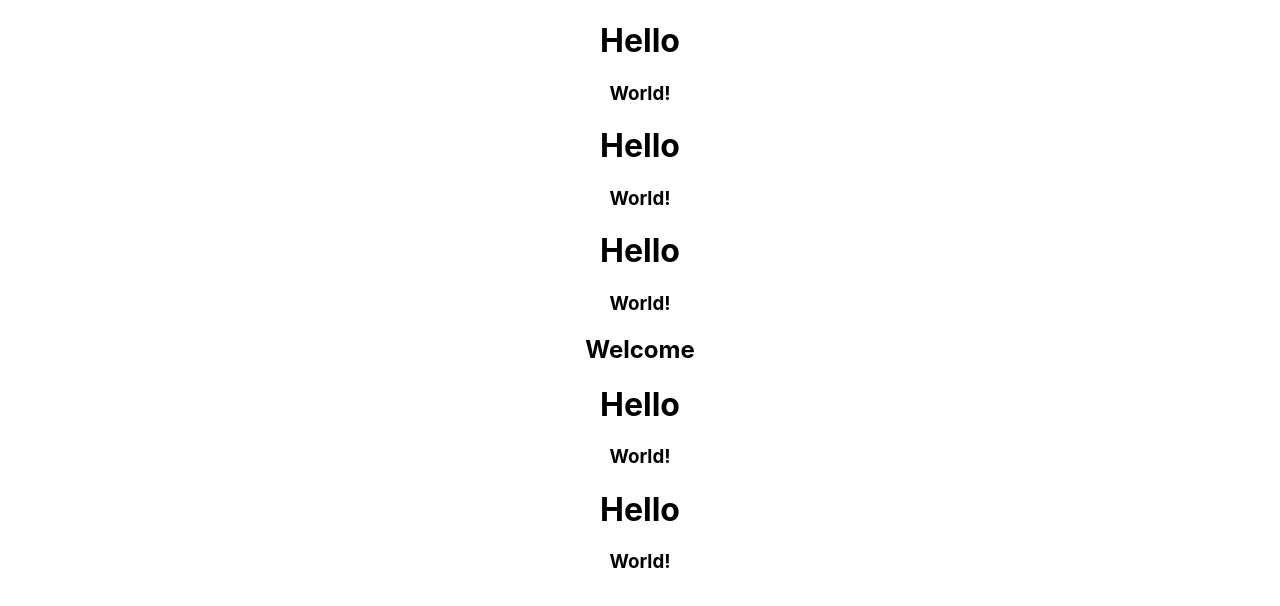
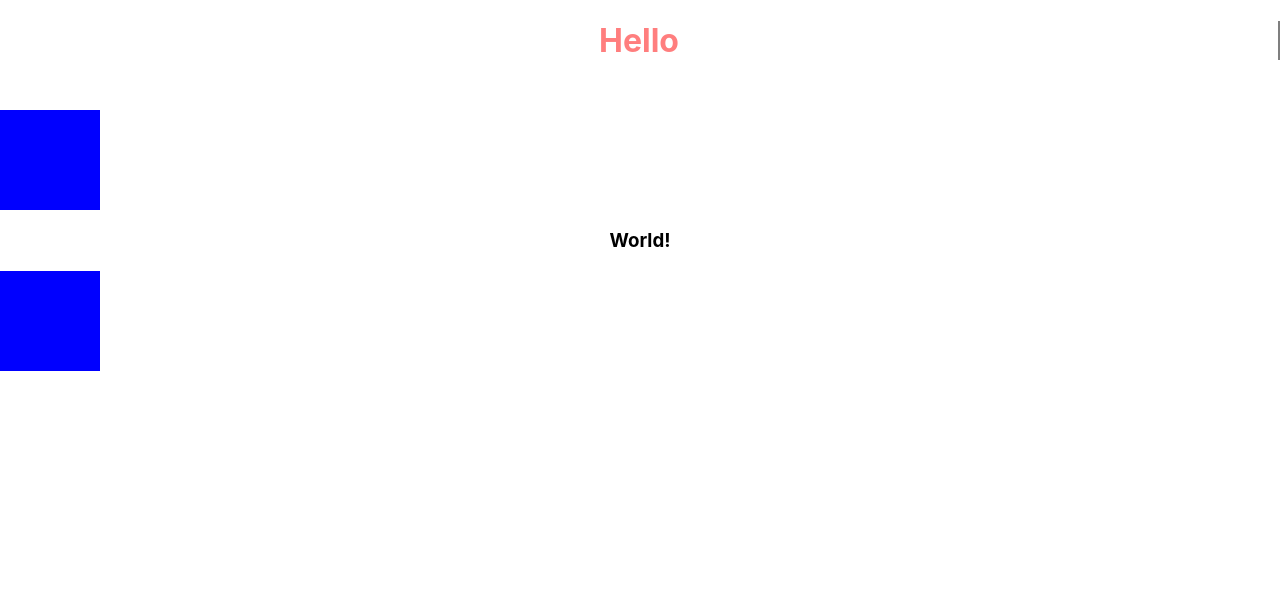
Before and after one commit to iHateAI/STUDY-REACT-BASIC, a React (Create React App) app: page / in a window 1280 px wide. Shown: the top 606 px of the page. Built offline with nearby package versions, Linux system fonts and the light colour scheme; the HTML template or start-up script is replaced by a standard one.

Commit message:
CSS
- 인라인: 잘 안씀
- index.css: 프로젝트 전체에 대한 CSS 적용
- [component이름].css: 컴포넌트에 한정되도록 CSS 적용, 하지만 컴포넌트가 겹치고 선택자가 같으면 오버라이딩 됨
- 오버라이딩을 피하기 위해 CSS 모듈 사용

```diff
--- a/src/App.css
+++ b/src/App.css
@@ -36,3 +36,9 @@
     transform: rotate(360deg);
   }
 }
+
+.box {
+  width: 100px;
+  height: 100px;
+  background-color: red;
+}
--- a/src/App.tsx
+++ b/src/App.tsx
@@ -6,11 +6,7 @@ function App() {
   return (
     <div className="App">
       <Hello />
-      <Hello />
-      <Hello />
-      <Welcome />
-      <Hello />
-      <Hello />
+      <div className="box"></div>
     </div>
   );
 }
--- /dev/null
+++ b/src/component/Hello.css
@@ -0,0 +1,6 @@
+
+.box {
+  width: 100px;
+  height: 100px;
+  background-color: blue;
+}
--- a/src/component/Hello.tsx
+++ b/src/component/Hello.tsx
@@ -1,9 +1,20 @@
 import World from "./World";
+import './Hello.css'
 
 const Hello = () => {
   return (
     <>
-      <h1>Hello</h1>
+      <h1
+        style={{
+          color: "#f00",
+          borderRight: "2px solid #000",
+          marginBottom: "50px",
+          opacity: 0.5,
+        }}
+      >
+        Hello
+      </h1>
+      <div className="box"></div>
       <World />
     </>
   );
```
